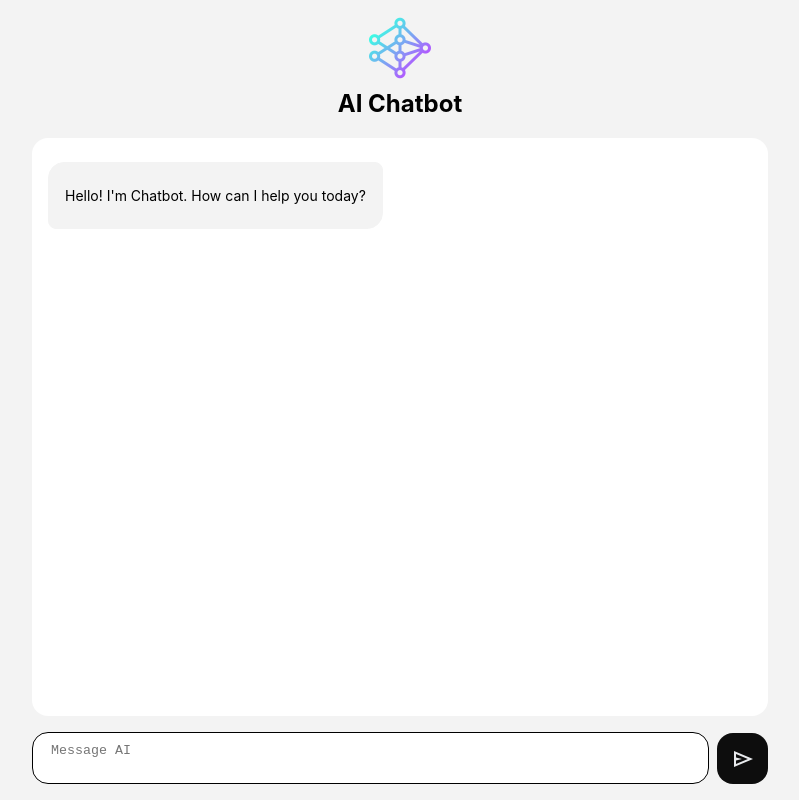
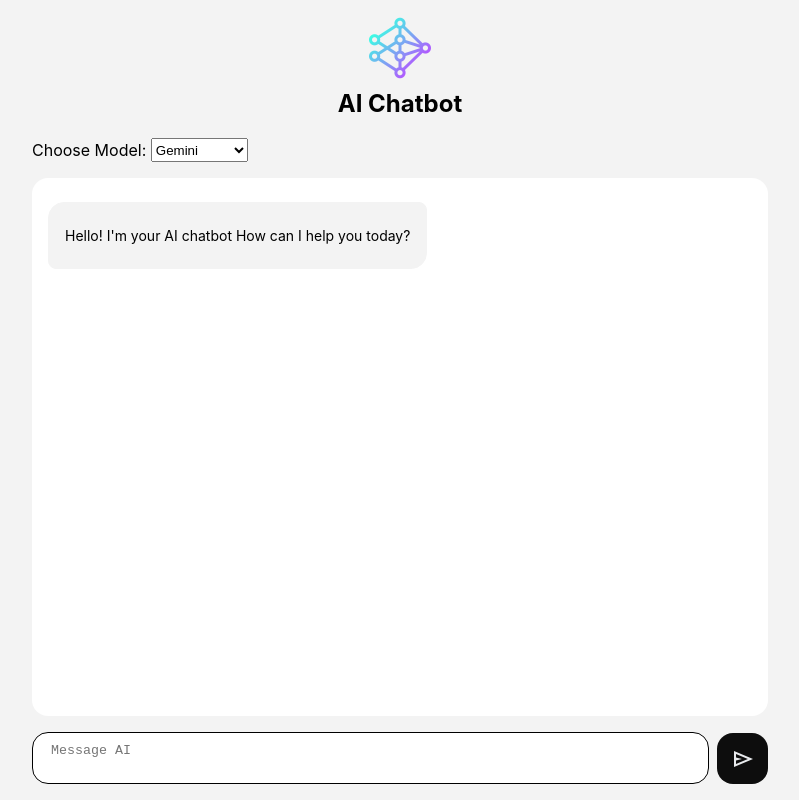
Before and after one commit to David7Mejia/react-AI-chat, a React (Vite) app: page / in a window 1280 px wide. Shown: the whole page, without its empty margins (240-1039 px from the left). Built offline with nearby package versions, Linux system fonts and the light colour scheme; no server answers.

Commit message:
added openai assistant

```diff
--- a/src/App.jsx
+++ b/src/App.jsx
@@ -10,6 +10,7 @@ const App = () => {
   const [messages, setMessage] = useState([]);
   const [isLoading, setIsLoading] = useState(false);
   const [isStreaming, setIsStreaming] = useState(false);
+  const [model, setModel] = useState("gemini");
 
   const updateLastMessageContent = content => {
     setMessage(prevMessages => prevMessages.map((message, index) => (index === prevMessages.length - 1 ? { ...message, content: `${message.content}${content}` } : message)));
@@ -19,13 +20,16 @@ const App = () => {
     setMessage(prevMessages => [...prevMessages, message]);
   };
 
+  const handleModelChange = event => {
+    setModel(event.target.value);
+  };
+
   async function handleContentSend(content) {
     addMessage({ content, role: "user" });
     setIsLoading(true);
     try {
       const result = await assistant.chatStream(content);
       let isFirstChunk = false;
-      // addMessage({ role: "assistant", content: result });
       for await (const chunk of result) {
         if (!isFirstChunk) {
           isFirstChunk = true;
@@ -42,9 +46,6 @@ const App = () => {
       setIsLoading(false);
       setIsStreaming(false);
     }
-    // finally {
-    //   setIsLoading(false);
-    // }
   }
   return (
     <div className={styles.App}>
@@ -53,6 +54,16 @@ const App = () => {
         <img src="/neural-network.png" alt="logo" className={styles.Logo} />
         <h2 className={styles.Title}>AI Chatbot</h2>
       </header>
+      <div className={styles.ModelContainer}>
+        <div className={styles.Model}>
+          Choose Model:&nbsp;
+        </div>
+        <select className="select-model" value={model} onChange={handleModelChange}>
+          <option value="gpt-4o-mini">GPT-4o Mini</option>
+          <option value="gemini">Gemini</option>
+        </select>
+      </div>
+      {console.log(model)}
       <div className={styles.ChatContainer}>
         <Chat messages={messages} isStreaming={isStreaming} />
       </div>
--- a/src/App.module.css
+++ b/src/App.module.css
@@ -28,3 +28,11 @@
   border-radius: 1rem;
   overflow-y: auto;
 }
+
+.ModelContainer {
+  display: flex;
+  width: 100%;
+}
+.Model {
+  align-self: flex-start;
+}
--- a/src/components/Chat/Chat.jsx
+++ b/src/components/Chat/Chat.jsx
@@ -5,7 +5,7 @@ import ReactMarkdown from "react-markdown";
 const WELCOME_MESSAGE_GROUP = [
   {
     role: "assistant",
-    content: "Hello! I'm Chatbot. How can I help you today?",
+    content: "Hello! I'm your AI chatbot How can I help you today?",
     // className: "WelcomeMessage",
   },
 ];
```
Also changed, not shown: package.json (+6 -1 lines), src/assistants/openai.js (added, +28 -0 lines), 2 other files (tests, documents, lock files or other folders).
